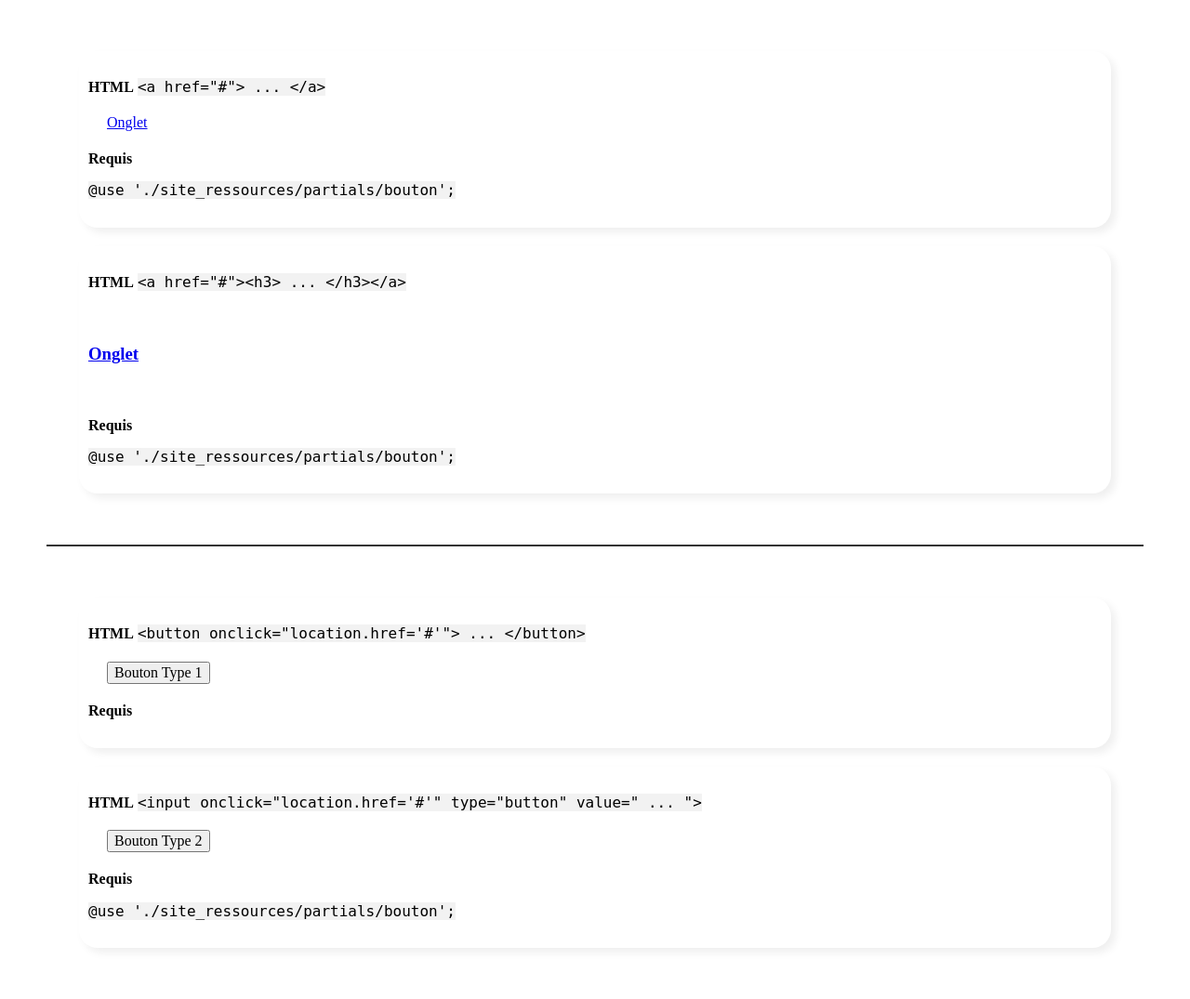
After one commit to Momo-Squishy-Studio/CSF-SquishyStudio, a PHP site: page /templates.html in a window 1280 px wide. The commit adds this page. Shown: the whole page at 93% size. Run offline with PHP 8.4, Linux system fonts and the light colour scheme.

Commit message:
templates #1

```diff
--- a/csf-squishystudios-vite/style.scss
+++ b/csf-squishystudios-vite/style.scss
@@ -1,6 +1,8 @@
 @use './site_ressources/partials/vague';
 @use './site_ressources/partials/variables' as var;
 @use './site_ressources/stylesheet/footer' ;
+
+@use './site_ressources/partials/bouton';
 
 * {
 	box-sizing: border-box;
@@ -14,7 +16,7 @@ body {
   background-color: var.$col-S1;
 }
 
-a, a:hover,a:active {text-decoration: none}
+a {text-decoration: none}
 
 /*- heading ------*/
 h1,h2,h3{
@@ -48,68 +50,6 @@ p {font-family: 'Roboto', 'Segoe UI', Tahoma, Geneva, Verdana, sans-serif; font-
 .hero-button:active{
   background-color: var.$col-P3;
   cursor: pointer;
-}
-/*- link ---------*/
-a {
-	padding: 4px 8px;
-	position: relative;
-	font-family: 'Comic Sans MS', cursive;
-	z-index: 1;
-	color: var.$col-P1;
-	transition: color cubic-bezier(1,0,.5,1.5) .2s;
-}
-a::before {
-	content: '';
-	position: absolute;
-	z-index: 0
-}
-a::after {
-	content: '';
-	border-radius: calc(1ch + 4px);
-	position: absolute;
-	left: 50%; top: 100%; right: 50%; bottom: 0;
-	transition: all cubic-bezier(1,0,.5,1.5) .2s;
-	transition-property: left, right, top, bottom;
-	box-shadow: 0 0 8px 0 var.$col-P1 inset;
-	background: var.$col-P1;
-	z-index: -1;
-}
-
-/*- hov --*/
-a:hover,a:active {text-decoration: none}
-/* a:visited {--bal-col: var(--col-P2)} */
-a:hover {color: var.$col-T2}
-a:hover::after {left: 0; top: 0; right: 0; bottom: 0}
-a:hover::before {
-	width: 4px; height: 4px;
-	border: 4px solid #fff;
-	border-style: solid none none solid;
-	border-radius: 100% 0 0;
-	top: 4px; left: 4px;
-}
-
-/*- act --*/
-a:active {color: var.$col-P1}
-a:active::after {
-	transition: none;
-	animation: .2s linear 0s pop;
-	animation-fill-mode: forwards;
-	background: none;
-}
-@keyframes pop {
-	0% {border: 4px solid currentColor}
-	20% {
-		border: 4px dotted currentColor;
-		left: 1ch; top: 1ch; right: 1ch; bottom: 1ch;
-	}
-	50% {
-		border: 4px dotted currentColor;
-		left: -.4ch; top: -.4ch; right: -.4ch; bottom: -.4ch;
-	}
-	100% {
-		border: 4px dotted transparent;
-		left: -.5ch; top: -.5ch; right: -.5ch; bottom: -.5ch;
-	}
 }
 
 /*- header -*/
--- /dev/null
+++ b/csf-squishystudios-vite/templates.html
@@ -0,0 +1,70 @@
+<!DOCTYPE html>
+<html lang="fr">
+<head>
+	<meta charset="UTF-8">
+	<title>Templates</title>
+	<link rel="stylesheet" href="site_ressources/stylesheet/normalize.css">
+	<link rel="stylesheet" href="https://unpkg.com/swiper/swiper-bundle.min.css" />
+	<style>
+		section {
+			margin: 0 50px;
+			padding: 35px 15px;
+		}
+		section:not(:nth-last-of-type(1)) {border-bottom: 2px solid #333}
+		.template {
+			margin: 20px;
+			border-radius: 20px;
+			padding: 10px;
+			box-shadow: 5px 5px 10px #0001;
+		}
+		.template>div {margin: 20px 0}
+		.template>:nth-child(2) {margin: 0 20px}
+		code {background: #4441}
+	</style>
+</head>
+<body>
+	<section>
+		<div class="template">
+			<div><label><strong>HTML</strong> </label><code id="onglet">&lt;a href="#"&gt; ... &lt;/a&gt;</code><br></div>
+
+			<a href="#">Onglet</a>
+
+			<div><label><strong>Requis</strong></label>
+				<pre><code>@use './site_ressources/partials/bouton';</code></pre>
+			</div>
+		</div>
+
+		<div class="template">
+			<div><label><strong>HTML</strong> </label><code id="onglet">&lt;a href="#"&gt;&lt;h3&gt; ... &lt;/h3&gt;&lt;/a&gt;</code></div>
+
+			<a href="#"><h3>Onglet</h3></a>
+
+			<div><label><strong>Requis</strong></label>
+				<pre><code>@use './site_ressources/partials/bouton';</code></pre>
+			</div>
+		</div>
+	</section>
+	<section>
+		<div class="template">
+			<div><label><strong>HTML</strong> </label><code id="onglet">&lt;button onclick="location.href='#'"&gt; ... &lt;/button&gt;</code><br></div>
+
+			<button onclick="location.href='#'">Bouton Type 1</button>
+
+			<div><label><strong>Requis</strong></label>
+				<pre><code></code></pre>
+			</div>
+		</div>
+
+		<div class="template">
+			<div><label><strong>HTML</strong> </label><code id="onglet">&lt;input onclick="location.href='#'" type="button" value=" ... "&gt;</code><br></div>
+
+			<input onclick="location.href='#'" type="button" value="Bouton Type 2">
+
+			<div><label><strong>Requis</strong></label>
+				<pre><code>@use './site_ressources/partials/bouton';</code></pre>
+			</div>
+		</div>
+	</section>
+	<script type="module" src="/main.js"></script>
+</body>
+</html>
```
Also changed, not shown: csf-squishystudios-vite/site_ressources/partials/_bouton.scss (+76 -0 lines), csf-squishystudios-vite/site_ressources/images/vague.svg.
